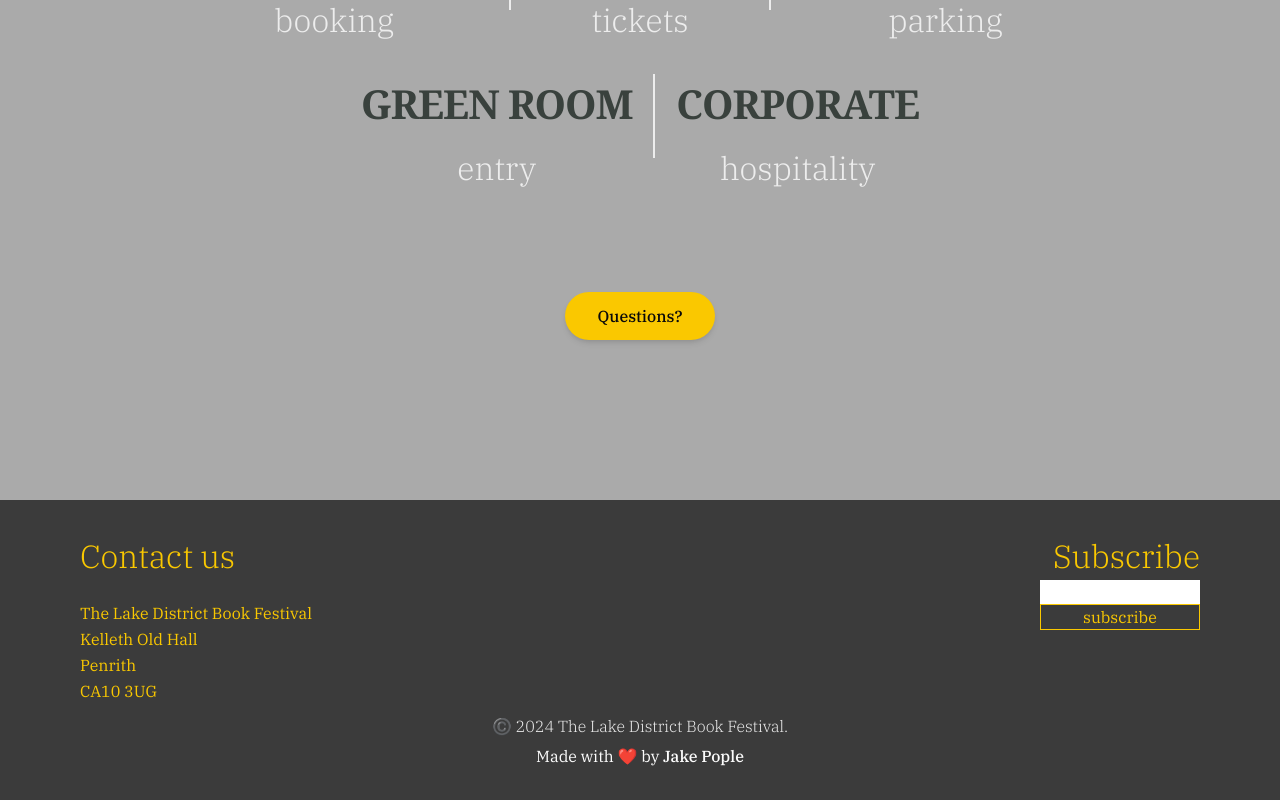
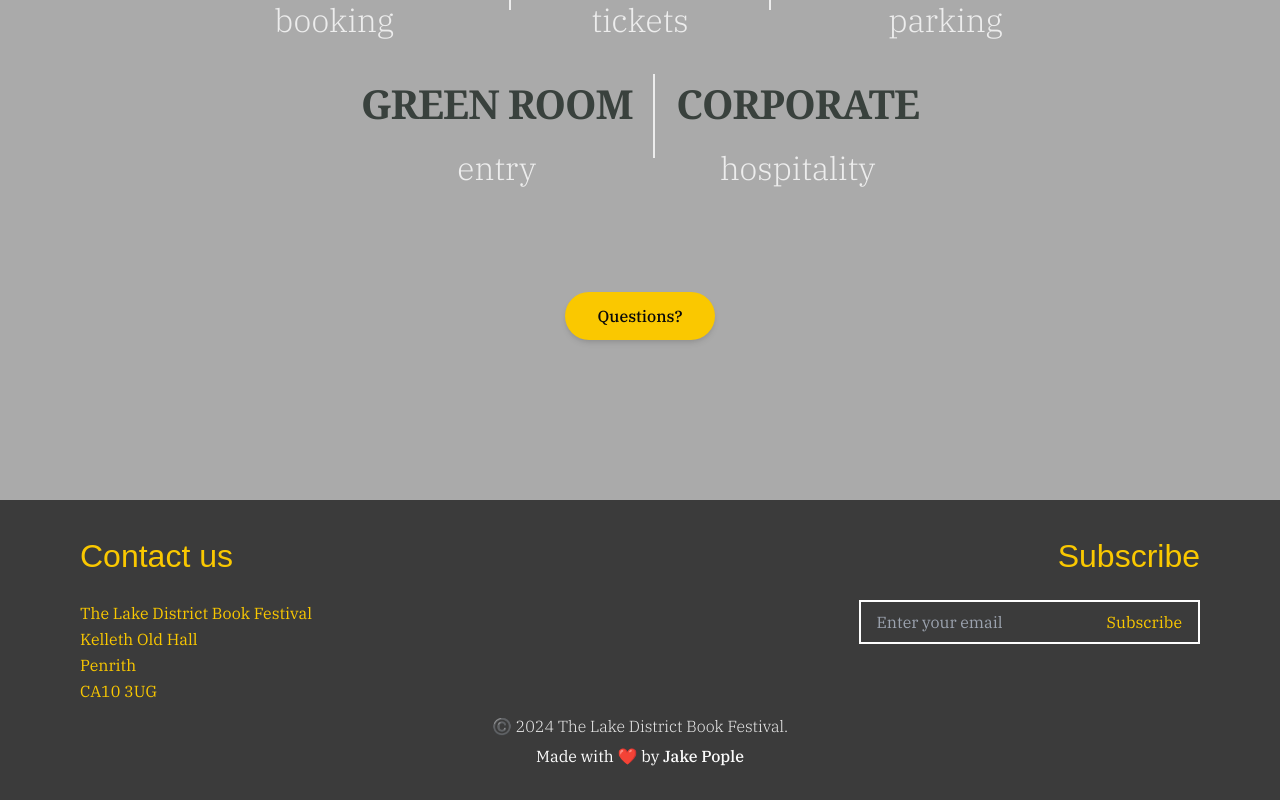
Before and after one commit to Shakey343/lakes-book-fest, a React (Vite) app: page / in a window 1280 px wide. Shown: the part 4981-5781 px from the top of the page. Built offline with nearby package versions, Linux system fonts and the light colour scheme; a web font is replaced by a local one.

Commit message:
subscribe created

```diff
--- a/package.json
+++ b/package.json
@@ -11,6 +11,7 @@
     "preview": "vite preview"
   },
   "dependencies": {
+    "axios": "^1.7.7",
     "classnames": "^2.5.1",
     "react": "^18.3.1",
     "react-dom": "^18.3.1",
--- a/src/App.tsx
+++ b/src/App.tsx
@@ -5,6 +5,7 @@ import bookImg from "./assets/school_book.png";
 import Button from "./components/Button";
 import WhoCards from "./components/WhoCards";
 import Navbar from "./components/Navbar";
+import Subscribe from "./components/Subscribe";
 
 function App() {
   return (
@@ -266,7 +267,7 @@ function App() {
         id="contact"
       >
         <div className="text-jonquil w-1/3">
-          <h4 className="text-[32px] font-light mb-[20px]">Contact us</h4>
+          <h2 className="text-[32px] font-light mb-[20px]">Contact us</h2>
           <p className="leading-relaxed">
             The Lake District Book Festival
             <br />
@@ -293,13 +294,7 @@ function App() {
           </p>
         </div>
         <div className="text-jonquil w-1/3 flex flex-col items-end">
-          <h4 className="text-[32px] font-light">Subscribe</h4>
-          <form action="#" className="flex flex-col w-[160px]">
-            <input type="text" />
-            <button type="submit" className="border">
-              subscribe
-            </button>
-          </form>
+          <Subscribe />
         </div>
       </div>
     </div>
--- /dev/null
+++ b/src/components/Subscribe.tsx
@@ -0,0 +1,48 @@
+import React, { useState } from 'react';
+import axios from 'axios';
+
+const Subscribe: React.FC = () => {
+  const [email, setEmail] = useState<string>('');
+  const [status, setStatus] = useState<string>('');
+
+  const handleSubscribe = async (e: React.FormEvent<HTMLFormElement>) => {
+    e.preventDefault();
+
+    try {
+      setStatus('Loading...');
+      const response = await axios.post('http://localhost:5001/api/subscribe', { email });
+      if (response.status === 200) {
+        setStatus('Subscription successful!');
+        setEmail(''); // Reset the email input
+      } else {
+        setStatus('Subscription failed. Please try again.');
+      }
+    } catch (error) {
+      console.error(error)
+      setStatus('Subscription failed. Please try again.');
+    }
+  };
+
+  return (
+    <>
+      <h2 className="text-[32px] font-light mb-[20px]">Subscribe</h2>
+      <form
+        className="border-2 border-white bg-black/50 flex justify-between px-4 focus mb-1"
+        onSubmit={handleSubscribe}
+      >
+        <input
+          type="email"
+          className="py-2 bg-night/0 focus:outline-none pr-4"
+          value={email}
+          onChange={(e) => setEmail(e.target.value)}
+          placeholder="Enter your email"
+          required
+        />
+        <button type="submit">Subscribe</button>
+      </form>
+      {status && <p>{status}</p>}
+    </>
+  );
+};
+
+export default Subscribe;
```
Also changed, not shown: 1 other file (tests, documents, lock files or other folders).
